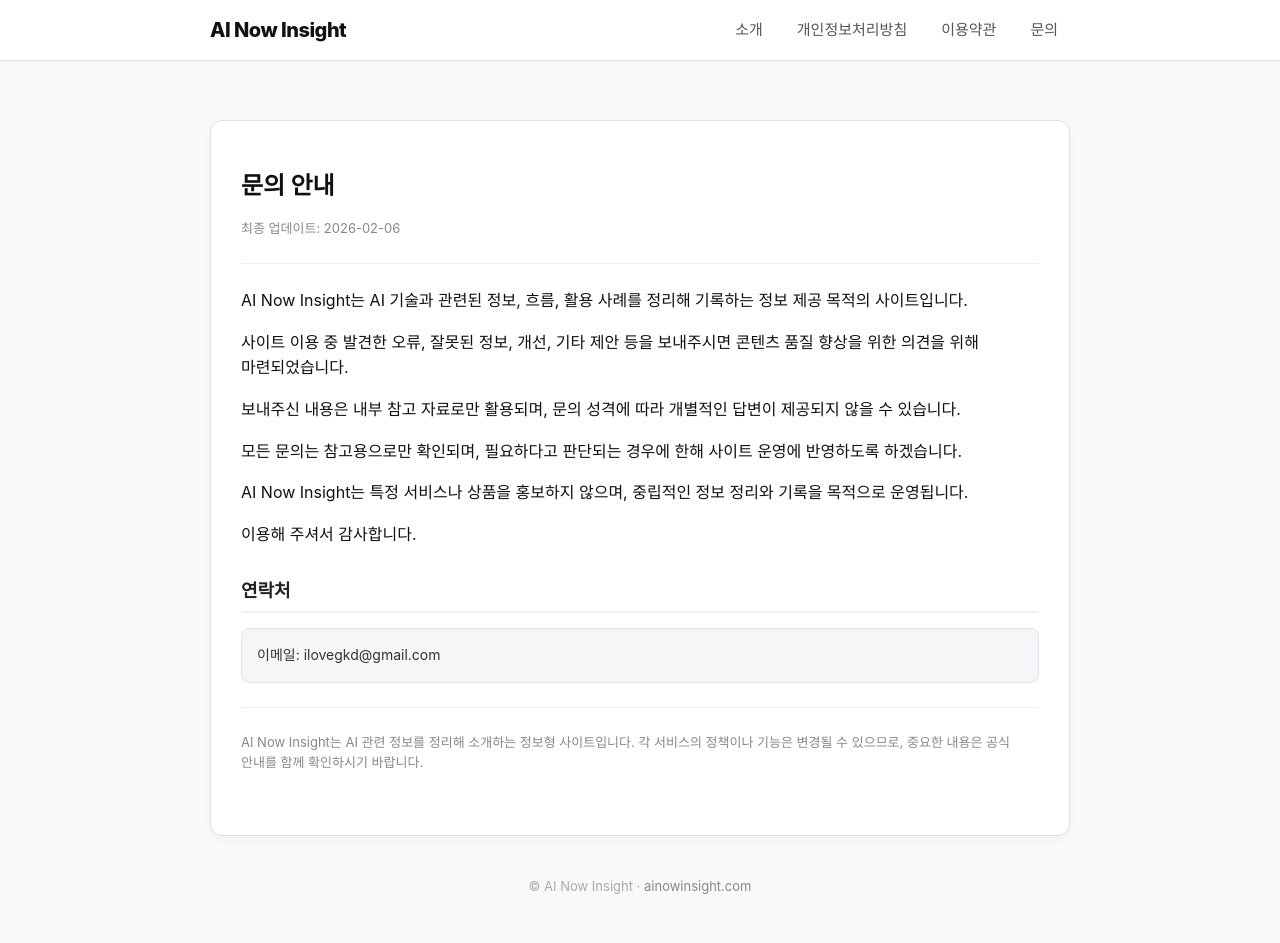
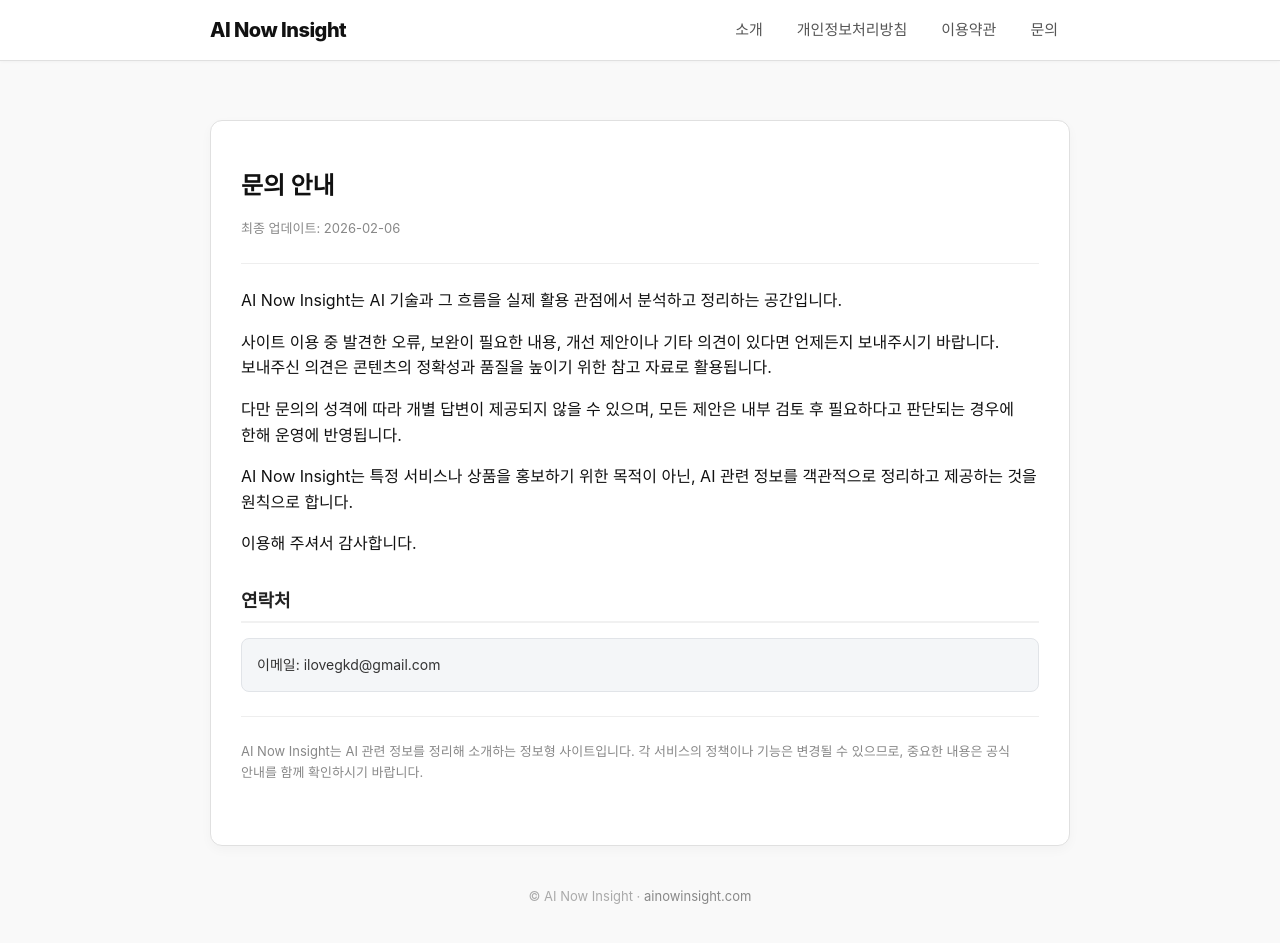
Before and after one commit to ilovegkd/ilovegkd.github.io, a Jekyll site: the page contact.html, which Jekyll copies as it is, in a window 1280 px wide and 947 px high. Shown: the top 943 px of the window. Built offline with Jekyll 4.4.1, drawn with Linux system fonts in a browser that asks for light colours.

Commit message:
Update contact.html

```diff
--- a/contact.html
+++ b/contact.html
@@ -30,22 +30,13 @@
         <p class="small">최종 업데이트: 2026-02-06</p>
         <hr />
 
-        <p>
-          AI Now Insight는
-AI 기술과 관련된 정보, 흐름, 활용 사례를 정리해 기록하는 정보 제공 목적의 사이트입니다.
+        <p>AI Now Insight는 AI 기술과 그 흐름을 실제 활용 관점에서 분석하고 정리하는 공간입니다.
 </p>
-<p>사이트 이용 중 발견한 오류, 잘못된 정보, 개선, 기타 제안 등을 보내주시면
-콘텐츠 품질 향상을 위한 의견을 위해 마련되었습니다.
+<p>사이트 이용 중 발견한 오류, 보완이 필요한 내용, 개선 제안이나 기타 의견이 있다면 언제든지 보내주시기 바랍니다. 보내주신 의견은 콘텐츠의 정확성과 품질을 높이기 위한 참고 자료로 활용됩니다.
 </p>
-<p>보내주신 내용은 내부 참고 자료로만 활용되며,
-문의 성격에 따라 개별적인 답변이 제공되지 않을 수 있습니다.
+<p>다만 문의의 성격에 따라 개별 답변이 제공되지 않을 수 있으며, 모든 제안은 내부 검토 후 필요하다고 판단되는 경우에 한해 운영에 반영됩니다.
 </p>
-<p>모든 문의는 참고용으로만 확인되며,
-필요하다고 판단되는 경우에 한해 사이트 운영에 반영하도록 하겠습니다.
-</p>
-<p>AI Now Insight는
-특정 서비스나 상품을 홍보하지 않으며,
-중립적인 정보 정리와 기록을 목적으로 운영됩니다.
+<p>AI Now Insight는 특정 서비스나 상품을 홍보하기 위한 목적이 아닌, AI 관련 정보를 객관적으로 정리하고 제공하는 것을 원칙으로 합니다.
 </p>
 <p>이용해 주셔서 감사합니다.
         </p>
```
